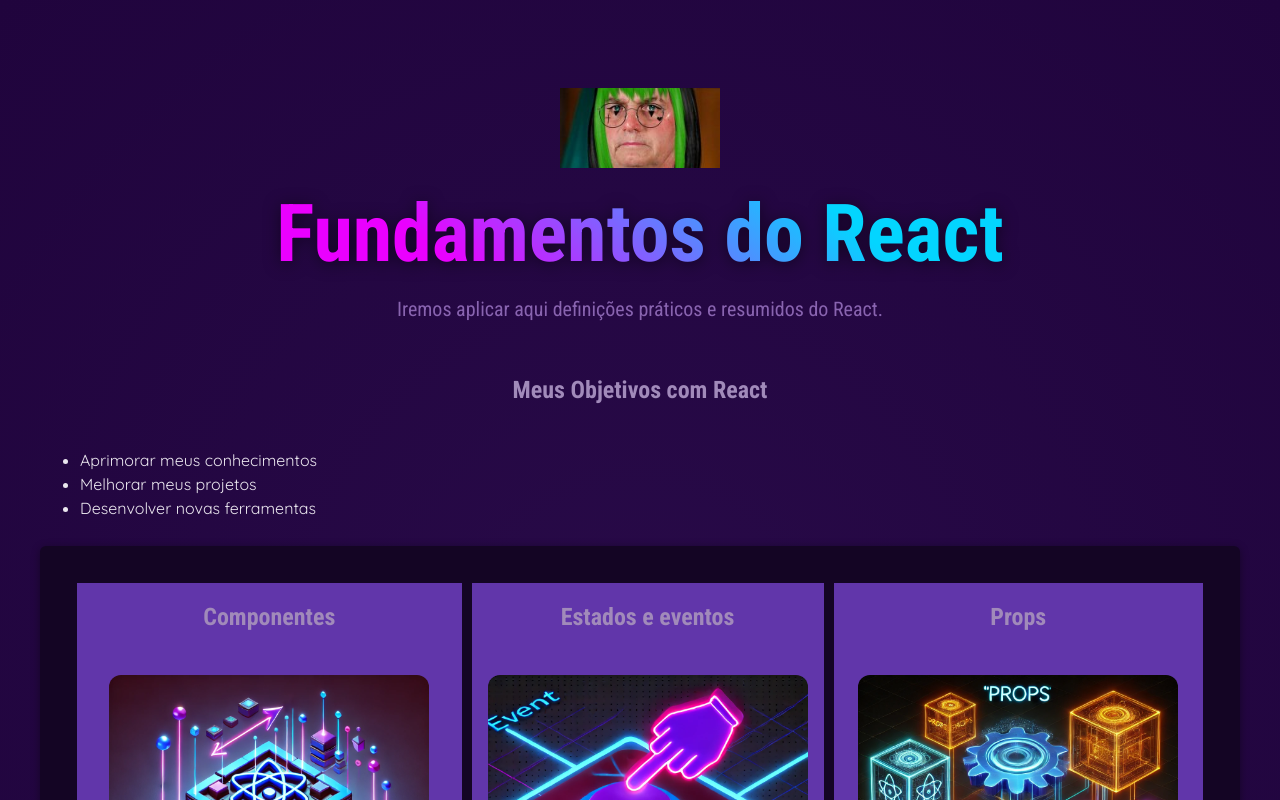
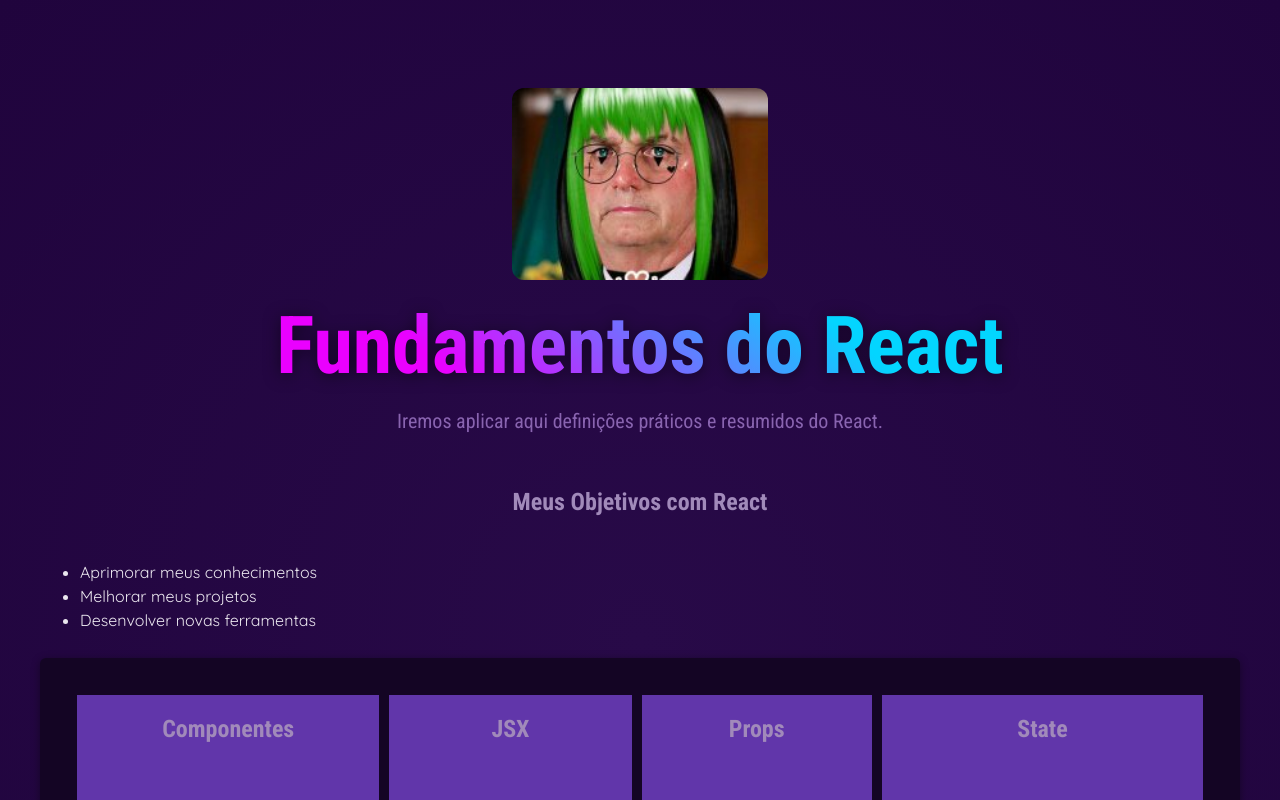
Before and after one commit to Leonardo2745/Lista_React_and_NodeJS_Leonardo_Cardoso, a React (Vite) app in the folder Bases-do-React/react-basis/: page / in a window 1280 px wide. Both pictures are taken after a click on the button "Clique aqui". Shown: the top 800 px of the page. Built offline with nearby package versions, Linux system fonts and the light colour scheme.

Commit message:
tem que corrigir um cadin de coisa

```diff
--- a/Bases-do-React/react-basis/src/App.jsx
+++ b/Bases-do-React/react-basis/src/App.jsx
@@ -1,7 +1,7 @@
-
+/* eslint-disable no-unused-vars */
 import "./App.css";
 import Header from "./components/header/Header";
-import Main from "./components/main/Main";
+import MainContent from "./components/main/MainContent";
 import { useState } from "react";
 
 function App() {
@@ -19,7 +19,7 @@
       {isLoggedIn ? (
         <>
           <Header />
-          <Main />
+          <MainContent />
         </>
       ) : (
         <>
--- a/Bases-do-React/react-basis/src/components/coreconcept/CoreConcept.css
+++ b/Bases-do-React/react-basis/src/components/coreconcept/CoreConcept.css
@@ -11,10 +11,8 @@
     font-size: small !important;;
 }
 
-.imgConcept {
-    width: 20rem;
-    height: auto;
+#core-concepts .concepts img{
+    width: 5rem;
+    height: 5rem;
     margin: 1rem 0;
-    align-items: center;
-    border-radius: 12px;
 }
--- a/Bases-do-React/react-basis/src/components/header/Header.jsx
+++ b/Bases-do-React/react-basis/src/components/header/Header.jsx
@@ -1,8 +1,7 @@
-
 /* eslint-disable no-unused-vars */
 
 import "./Header.css";
-import messiCareca from "../../assets/atividade/373d89e6f68b4a4c6b8bf9df2e2b783c.png";
+import bolsoGrilo from "../../assets/atividade/373d89e6f68b4a4c6b8bf9df2e2b783c.png";
 const randomWords = () => {
   const words = ["conceitos", "fundamentos", "definições"];
   const indice = Math.floor(Math.random() * words.length);
@@ -10,11 +9,10 @@
 };
 
 const Header = () => {
-  const imgSrc = messiCareca;
+  const imgSrc = bolsoGrilo;
 
   return (
     <header>
-      {/* {imgSrc ? (<img src={imgSrc} alt="" />): (<p>Imagem não encontrada</p>)} */}
       {imgSrc && <img src={imgSrc}/>}
       <h1>Fundamentos do React</h1>
       <p>Iremos aplicar aqui {randomWords()} práticos e resumidos do React.</p>
--- a/Bases-do-React/react-basis/src/components/main/Main.jsx
+++ b/Bases-do-React/react-basis/src/components/main/MainContent.jsx
@@ -1,10 +1,11 @@
 /* eslint-disable react/prop-types */
 /* eslint-disable no-unused-vars */
 import CoreConcept from "../coreconcept/CoreConcept";
-import "./Main.css";
+import "./MainContent.css";
 import MeuObjetivoComReact from "./meuObjetivoReact/MeuObjetivoComReact";
 
 import {conceitosChaves} from "../../data"
+import TapButton from "../tabbutton/TabButton.jsx"
 
 // Atividade 4 - Destructuring e Spread Operators em Props e Renderização Condicional
 // Adapte CoreConcept para receber uma imagem que deve ser centralizada e posicionada abaixo de seu título;
@@ -16,15 +17,29 @@
   //Método para lidar com o click que "joga" um alert com o texto do elemento target/"alvo" clicado
   alert(e.target.innerText);
 }
+
+const handleTabButton = (e) =>{
+
+}
+
 const Main = () => {
   return (
     <main>
       <MeuObjetivoComReact />
       <section id="core-concepts">
-        {conceitosChaves.map((conceitoChave, key) => {
+        {conceitosChaves && conceitosChaves.map((conceitoChave, key) => {
           // Exemplo de props via 'Spread Operators ...conceitoChave e exemplo de Handler de click no componente CoreConcept '
           return <CoreConcept key={key} {...conceitoChave} action={handleConceptCick}/>;
         })}
+      </section>
+      <section id="examples">
+        <h2>Exemplos</h2>
+        <menu>
+          {conceitosChaves && conceitosChaves.map((conceitoChave, key) =>{
+            return <TapButton key={key} onClick={() => handleTabButton}>{conceitoChave.titulo}</TapButton>
+          })}
+        </menu>
+
       </section>
     </main>
   );
--- /dev/null
+++ b/Bases-do-React/react-basis/src/components/tabbutton/TabButton.jsx
@@ -0,0 +1,5 @@
+const TapButton = ({children, onClick}) =>{
+    return <li><button onClick={onClick}>{children}</button></li>
+}
+
+export default TapButton;
--- a/Bases-do-React/react-basis/src/data.js
+++ b/Bases-do-React/react-basis/src/data.js
@@ -1,40 +1,46 @@
-
-import evento_e_state from './assets/atividade/event-usestate.webp';
-import props from './assets/atividade/props-react.webp';
-import component from './assets/atividade/react-component.webp'
+import imgComponent from './assets/components.png'
+import imgJSX from './assets/jsx-ui.png'
+import imgProps from './assets/config.png'
+import imgState from './assets/state-mgmt.png'
 
 export const conceitosChaves = [
   {
     id: 1,
     titulo: "Componentes",
-      imgSrc: component,
+    imgSrc: imgComponent,
     conceitos: [
-        "Componentes são pequenos blocos de código que podem ser reutilizados em vários lugares da interface.",
-        "Os componentes são imutáveis, ou seja, não podem ser alterados diretamente.",
-        "Os componentes podem ser passados props para outros componentes.",
-        "Os componentes podem ser estilizados usando CSS ou CSS-in-JS.",
+      "Blocos fundamentais para a construção de IU. Constrói uma interface de usuário web por meio da combinação de multiplos componentes."
     ],
   },
   {
     id: 2,
-      titulo: "Estados e eventos",
-      imgSrc: evento_e_state,
+    titulo: "JSX",
+    imgSrc: imgJSX,
     conceitos: [
-        "Os estados são dados que são mantidos pelo componente.",
-        "Os estados são imutáveis, ou seja, não podem ser alterados diretamente.",
-        "Os estados são usados para controlar o estado do componente.",
-        "Os estados são usados para gerenciar o estado do componente, além de lidar com eventos.",
+      "Retorna o código HTML (potencialmente dinâmico) para definir a tag real que será renderizada no Browser."
     ],
   },
   {
     id: 3,
     titulo: "Props",
-      imgSrc: props,
+    imgSrc: imgProps,
     conceitos: [
-        "Props são dados que são passados de um componente pai para um componente filho.",
-        "Os props são imutáveis, ou seja, não podem ser alterados diretamente.",
-        "Os props são usados para passar dados entre componentes.",
-        "Os props são usados para passar dados entre componentes, além de lidar com eventos.",
+      "Torna os componentes configuráveis (e, portanto, reutilizáveis) passando dados de entrada para eles.",
+    ],
+  },
+  {
+    id: 4,
+    titulo: "State",
+    imgSrc: imgState,
+    conceitos: [
+      "Dados gerenciados pelo React que, quando alterados, fazem o componente ser renderizado novamente e, assim, atualizando a interface de usuário",
     ],
   },
 ];
+
+
+export const objetivos = [
+  "Criar aplicações otimizadas e de reação rápidas",
+  "Criar webaps belos e dinâmicos",
+  "Criar meu próprio website",
+];
--- a/Bases-do-React/react-basis/src/index.css
+++ b/Bases-do-React/react-basis/src/index.css
@@ -25,9 +25,11 @@
 }
 
 header img {
-  height: 5rem;
-  width: 10rem;
+  height: 12rem;
+  width: 16rem;
   object-fit: cover;
+  border-radius: 12px;
+
 }
 
 header h1 {
```
Also changed, not shown: Bases-do-React/react-basis/src/components/main/MainContent.css (renamed from Bases-do-React/react-basis/src/components/main/Main.css). Lines whose indentation alone changed are shown as unchanged.
